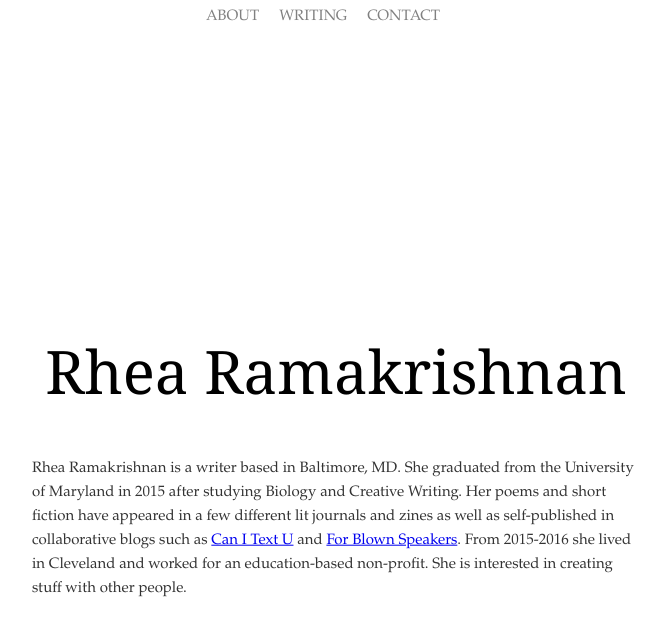
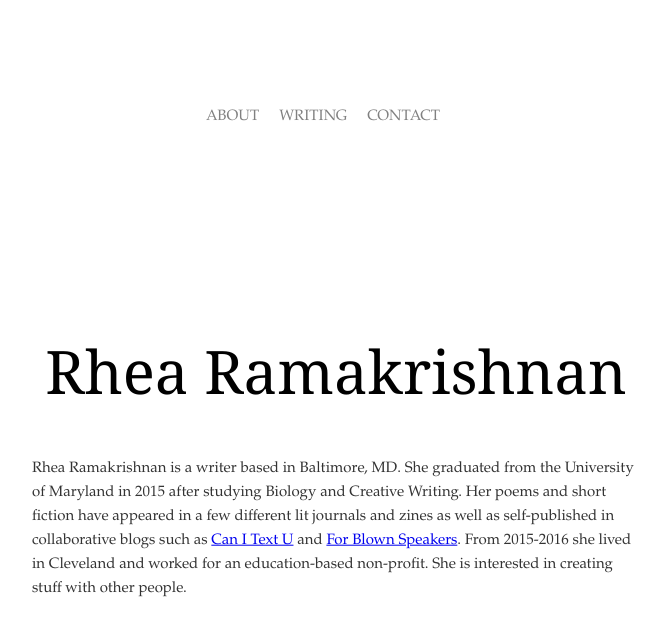
Before and after one commit to reram/reram.github.io, a Jekyll site: the page built from index.html, in a window 1280 px wide. Shown: the top 636 px of the page, without its empty margins (304-969 px from the left). Built offline with Jekyll 4.4.1, drawn with Linux system fonts in a browser that asks for light colours.

Commit message:
Update page.html

```diff
--- a/_layouts/page.html
+++ b/_layouts/page.html
@@ -35,7 +35,7 @@
     margin: 0;
     padding: 0;
     overflow: hidden;
-    top: 0;
+    top: 100px;
     width: 100%;
     position: fixed;
     left: 500px;
```
